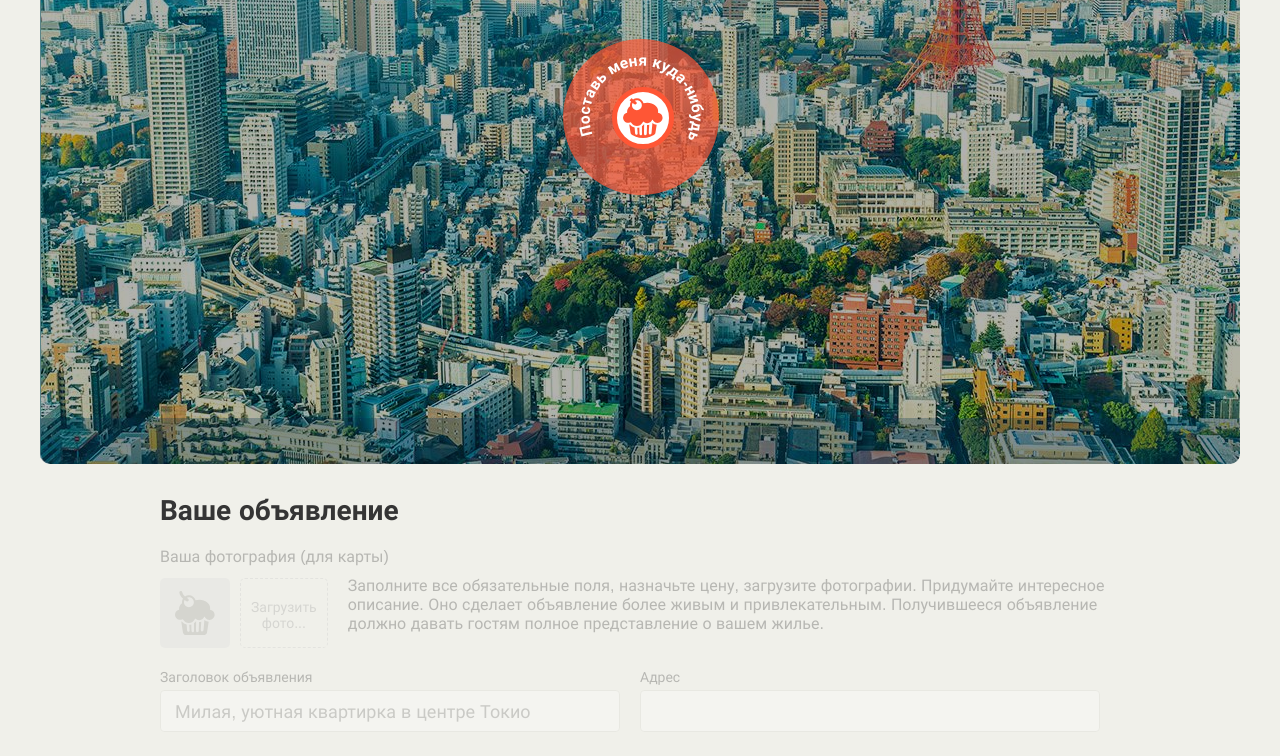
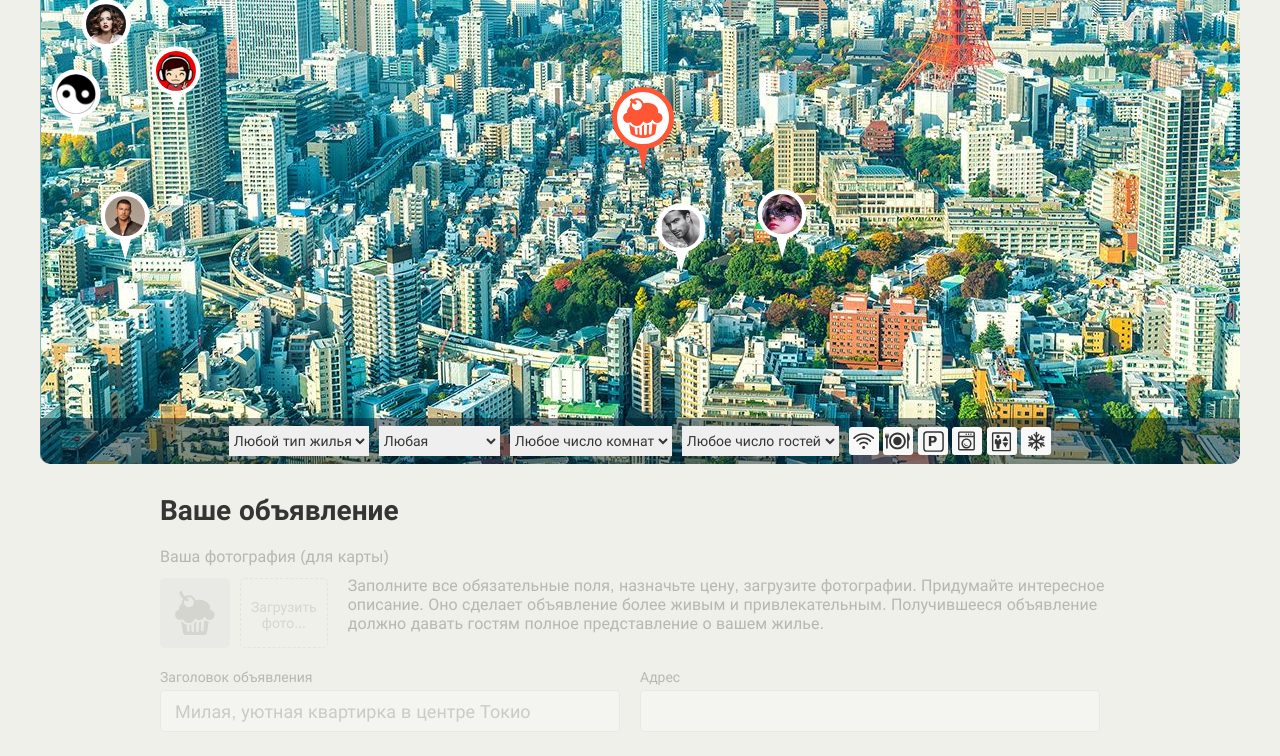
Before and after one commit to Misha-13/1435443-keksobooking-21, a website: page index.html in a window 1280 px wide. Shown: the part 286-1042 px from the top of the page. Drawn offline with Linux system fonts and the light colour scheme.

Commit message:
Добавляет отображение пинов

```diff
--- a/js/main.js
+++ b/js/main.js
@@ -1,19 +1,35 @@
 'use strict';
-let REALTY_TYPES = ['palace', 'flat', 'house', 'bungalow'];
-let TIME_BOUNDS = ['12:00', '13:00', '14:00'];
-let FEATURES = ['wifi', 'dishwasher', 'parking', 'washer', 'elevator', 'conditioner'];
-let PHOTOS = ['http://o0.github.io/assets/images/tokyo/hotel1.jpg', 'http://o0.github.io/assets/images/tokyo/hotel2.jpg', 'http://o0.github.io/assets/images/tokyo/hotel3.jpg'];
+
+let REALTY_TYPES = [`palace`, `flat`, `house`, `bungalow`];
+let TIME_BOUNDS = [`12:00`, `13:00`, `14:00`];
+let FEATURES = [`wifi`, `dishwasher`, `parking`, `washer`, `elevator`, `conditioner`];
+let PHOTOS = [`http://o0.github.io/assets/images/tokyo/hotel1.jpg`, `http://o0.github.io/assets/images/tokyo/hotel2.jpg`, `http://o0.github.io/assets/images/tokyo/hotel3.jpg`];
 let MIN_X = 10;
 let MAX_X = 765;
 let MIN_Y = 130;
 let MAX_Y = 630;
+let MIN_PRICE = 500;
+let MAX_PRICE = 500000;
+let MIN_ROOMS = 1;
+let MAX_ROOMS = 5;
+let MIN_GUESTS = 1;
+let MAX_GUESTS = 10;
+let X_SHIFT = 25;
+let Y_SHIFT = 70;
+let map = document.querySelector(`.map`);
+let pinTemplate = document.querySelector(`#pin`).content.querySelector(`.map__pin`);
+let pinsList = document.querySelector(`.map__pins`);
+let fragment = document.createDocumentFragment();
 
-let generateIndices = function (iteration) {
+let generateIndices = function (iteration, exitValue = 1) {
   let indices = [];
   while (indices.length < iteration) {
     let randomIndex = Math.round(Math.random() * iteration);
     if (!indices.includes(randomIndex) && randomIndex !== 0) {
       indices.push(randomIndex);
+    }
+    if (Math.random() > exitValue) {
+      return indices;
     }
   }
   return indices;
@@ -23,47 +39,81 @@ let generateAvatarsArr = function (iteration = 8) {
   let avatars = [];
   let imgIndices = generateIndices(iteration);
   for (let i = 0; i < iteration; i++) {
-    avatars.push('img/avatars/user0' + imgIndices[i] + '.png');
+    avatars.push(`img/avatars/user0` + imgIndices[i] + `.png`);
   }
   return avatars;
 };
 
-var getRandomElement = function (currentArray) {
-  var maxIndex = currentArray.length - 1;
+let getRandomElement = function (currentArray) {
+  let maxIndex = currentArray.length - 1;
   return Math.round(Math.random() * maxIndex);
 };
 
-var getElementByRandomIndex = function (currentArray) {
-  var index = getRandomElement(currentArray);
+let getElementByRandomIndex = function (currentArray) {
+  let index = getRandomElement(currentArray);
   return currentArray[index];
 };
 
-let createTopics = function (elementQuantity = 8) {
-  let topics = [];
+let createValueInRange = function (minBound, maxBound) {
+  let coordinate = Math.round(Math.random() * (maxBound - minBound) + minBound);
+  return coordinate;
+};
+
+let generateRandomLenghtArr = function (currentArray) {
+  let randomArr = [];
+  let randomArrLength = getRandomElement(currentArray);
+  for (let i = 0; i <= randomArrLength; i++) {
+    randomArr.push(currentArray[i]);
+  }
+  return randomArr;
+};
+
+let createPins = function (elementQuantity = 8) {
+  let pins = [];
   let avatars = generateAvatarsArr();
   for (let i = 0; i < elementQuantity; i++) {
-    topics.push({
+    let x = createValueInRange(MIN_X, MAX_X);
+    let y = createValueInRange(MIN_Y, MAX_Y);
+    pins.push({
       'author': {
         'avatar': avatars[i]
       },
       'offer': {
-        'title': строка, заголовок предложения
-        'address': строка, адрес предложения. Для простоты пусть пока представляет собой запись вида '{{location.x}}, {{location.y}}', например, '600, 350'
-        'price': число, стоимость
-        'type': строка с одним из четырёх фиксированных значений: palace, flat, house или bungalow
-        'rooms': число, количество комнат
-        'guests': число, количество гостей, которое можно разместить
-        'checkin': строка с одним из трёх фиксированных значений: 12:00, 13:00 или 14:00,
-        'checkout': строка с одним из трёх фиксированных значений: 12:00, 13:00 или 14:00
-        'features': массив строк случайной длины из ниже предложенных: 'wifi', 'dishwasher', 'parking', 'washer', 'elevator', 'conditioner',
-        'description': строка с описанием,
-        'photos': массив строк случайной длины, содержащий адреса фотографий 'http://o0.github.io/assets/images/tokyo/hotel1.jpg', 'http://o0.github.io/assets/images/tokyo/hotel2.jpg', 'http://o0.github.io/assets/images/tokyo/hotel3.jpg'
+        'title': `Тестовая строка заголовка ` + i,
+        'address': x + `, ` + y,
+        'price': createValueInRange(MIN_PRICE, MAX_PRICE),
+        'type': getElementByRandomIndex(REALTY_TYPES),
+        'rooms': createValueInRange(MIN_ROOMS, MAX_ROOMS),
+        'guests': createValueInRange(MIN_GUESTS, MAX_GUESTS),
+        'checkin': getElementByRandomIndex(TIME_BOUNDS),
+        'checkout': getElementByRandomIndex(TIME_BOUNDS),
+        'features': generateRandomLenghtArr(FEATURES),
+        'description': `Тестовое описание ` + i,
+        'photos': generateRandomLenghtArr(PHOTOS)
       },
       'location': {
-        'x': случайное число, координата x метки на карте. Значение ограничено размерами блока, в котором перетаскивается метка. 788
-        'y': случайное число, координата y метки на карте от 130 до 630.
+        'x': x,
+        'y': y,
       }
     });
   }
-  return topics;
+  return pins;
 };
+
+let fillPins = function (pin) {
+  let pinElement = pinTemplate.cloneNode(true);
+  let img = pinElement.querySelector(`img`);
+  let pinX = pin.location.x - X_SHIFT;
+  let pinY = pin.location.y - Y_SHIFT;
+  pinElement.setAttribute(`style`, `left: ` + pinX + `px; top: ` + pinY + `px;`);
+  img.setAttribute(`src`, pin.author.avatar);
+  img.setAttribute(`alt`, pin.offer.title);
+  return pinElement;
+};
+
+let mapPins = createPins();
+map.classList.remove(`map--faded`);
+for (let i = 0; i < mapPins.length; i++) {
+  fragment.appendChild(fillPins(mapPins[i]));
+}
+pinsList.appendChild(fragment);
```
Also changed, not shown: index.html (+1 -0 lines), js/setup.js (deleted, +0 -55 lines).
